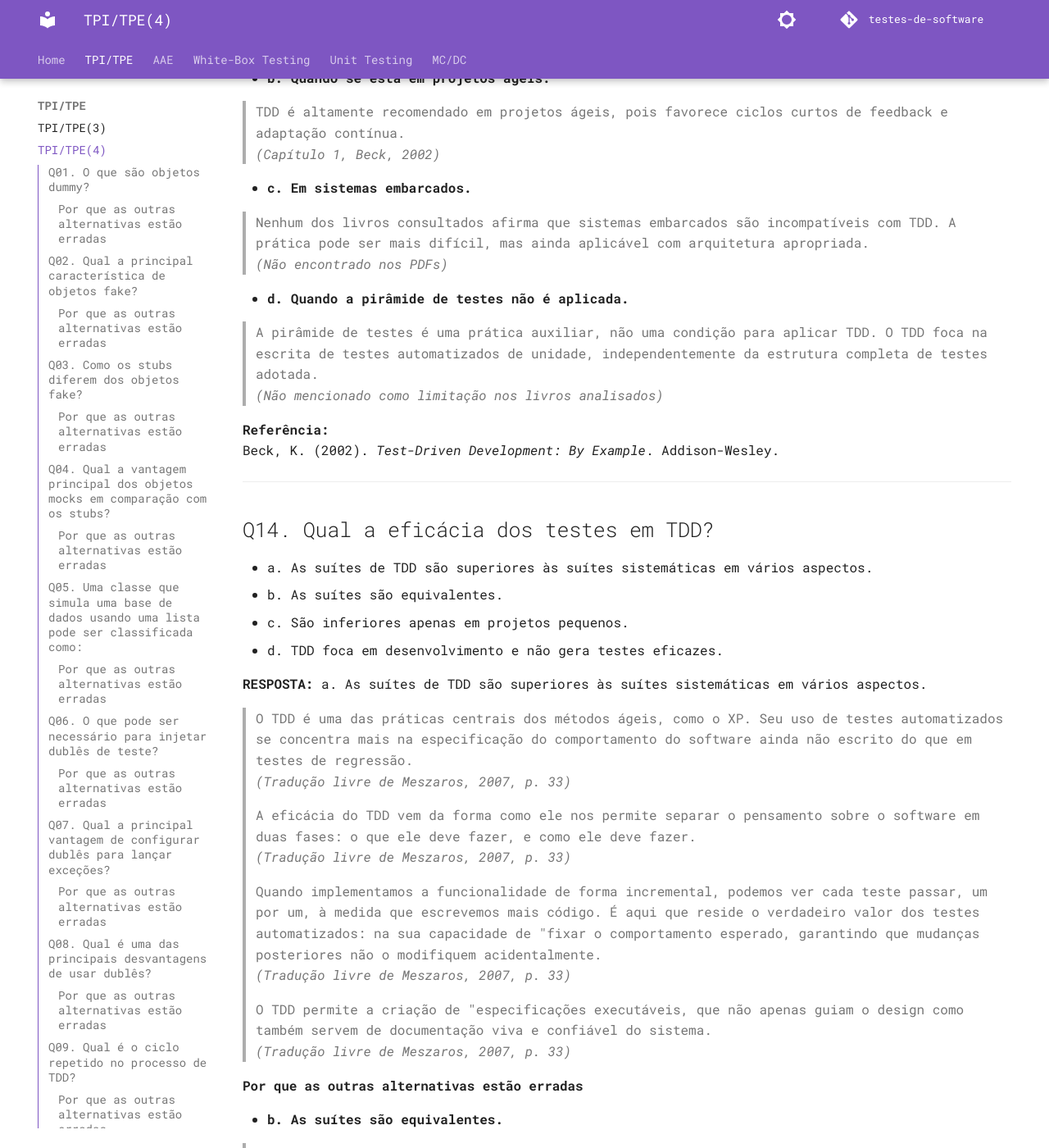
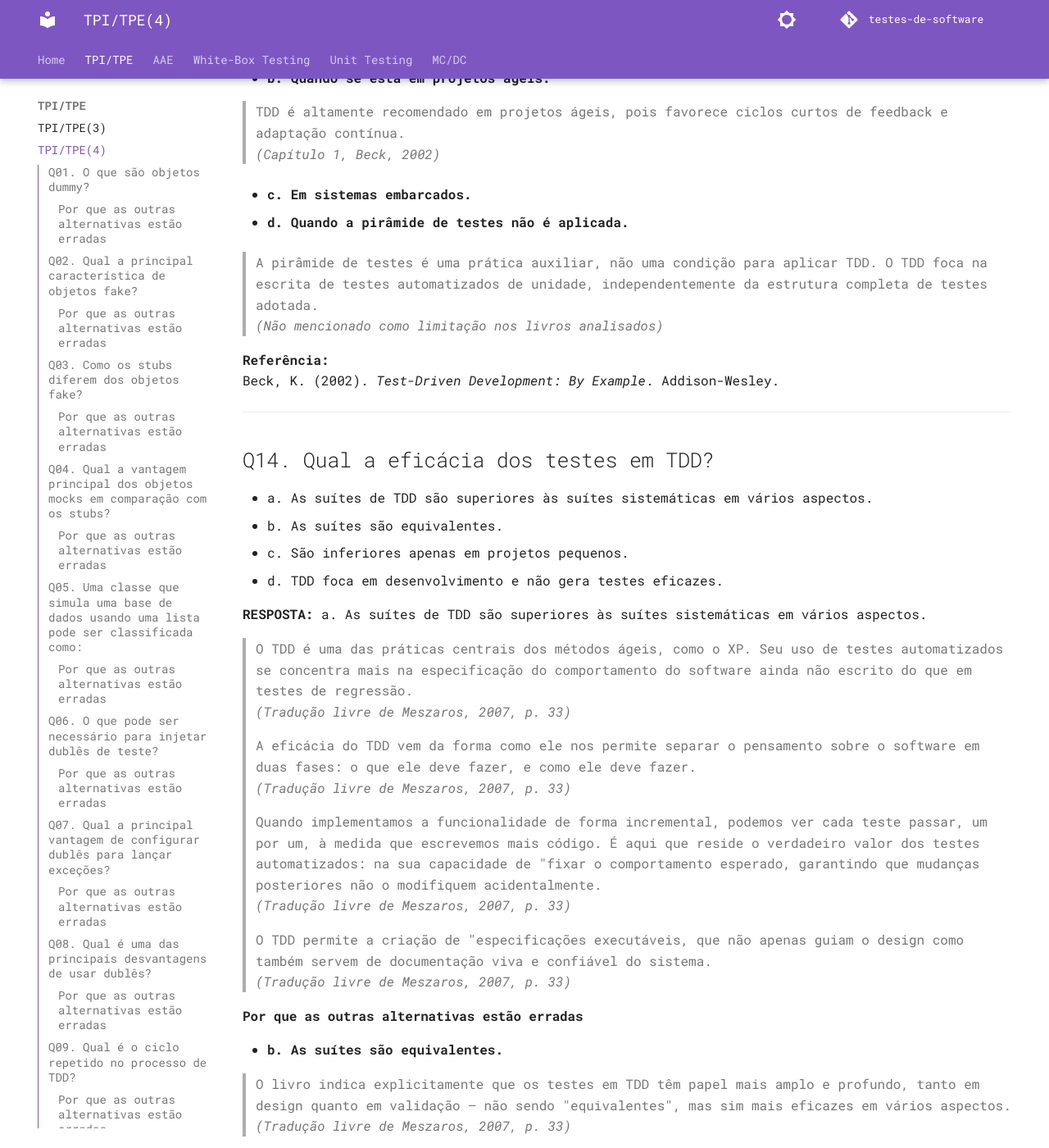
Before and after one commit to arthurrochamoreira/Testes-de-Software, an MkDocs documentation site: the page built from docs/tpi_tpe/tpi4_tpe4.md, in a window 1280 px wide and 1400 px high, scrolled down 14083 px. Shown: the whole window at 82% size. Built offline with MkDocs 1.6.1 and Material for MkDocs 9.7.7, drawn with Linux system fonts in a browser that asks for light colours; comment, search, counter and statistics services are not loaded; some of the changed text lies outside the part shown.

Commit message:
update texto tpi4

```diff
--- a/docs/tpi_tpe/tpi4_tpe4.md
+++ b/docs/tpi_tpe/tpi4_tpe4.md
@@ -527,9 +527,6 @@
 
 * **c. Em sistemas embarcados.**
 
-  > Nenhum dos livros consultados afirma que sistemas embarcados são incompatíveis com TDD. A prática pode ser mais difícil, mas ainda aplicável com arquitetura apropriada.
-  > *(Não encontrado nos PDFs)*
-
 * **d. Quando a pirâmide de testes não é aplicada.**
 
   > A pirâmide de testes é uma prática auxiliar, não uma condição para aplicar TDD. O TDD foca na escrita de testes automatizados de unidade, independentemente da estrutura completa de testes adotada.
@@ -570,9 +567,6 @@
 
 * **c. São inferiores apenas em projetos pequenos.**
 
-  > Nenhum trecho sugere que as suítes TDD são inferiores em qualquer contexto; pelo contrário, são recomendadas mesmo para sistemas complexos.
-  > *(Tradução livre de Meszaros, 2007, p. 33)*
-
 * **d. TDD foca em desenvolvimento e não gera testes eficazes.**
 
   > TDD produz testes eficazes, que funcionam como especificações automatizadas e garantem confiabilidade contínua do sistema.
```
